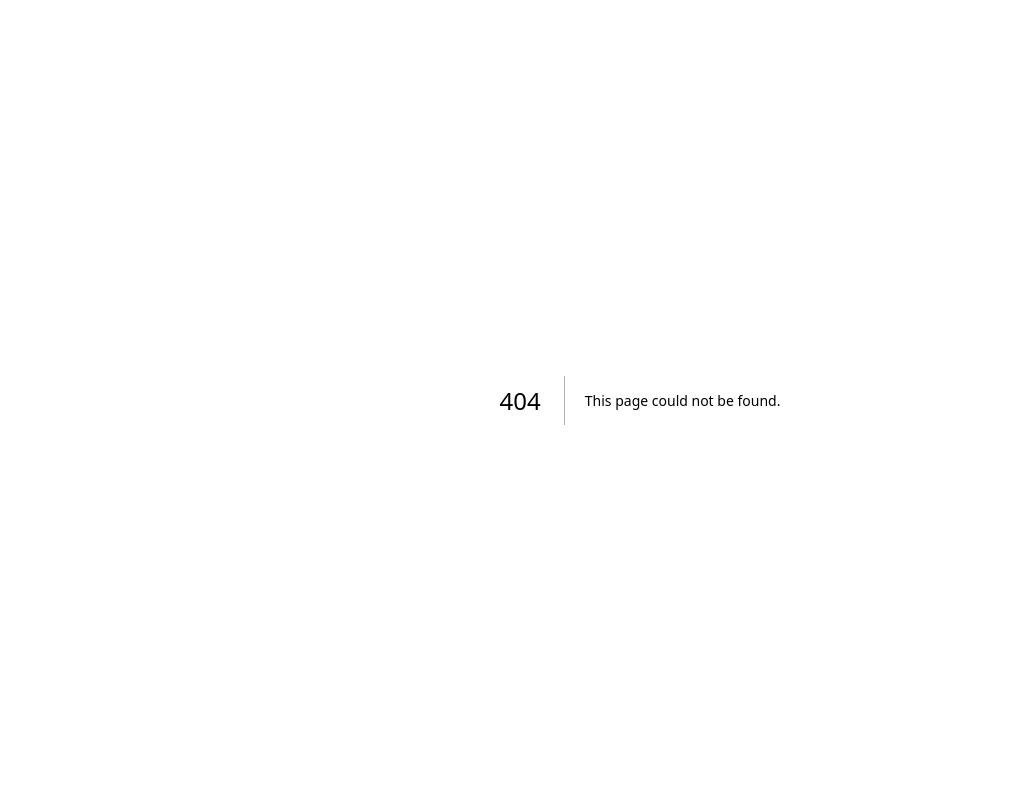
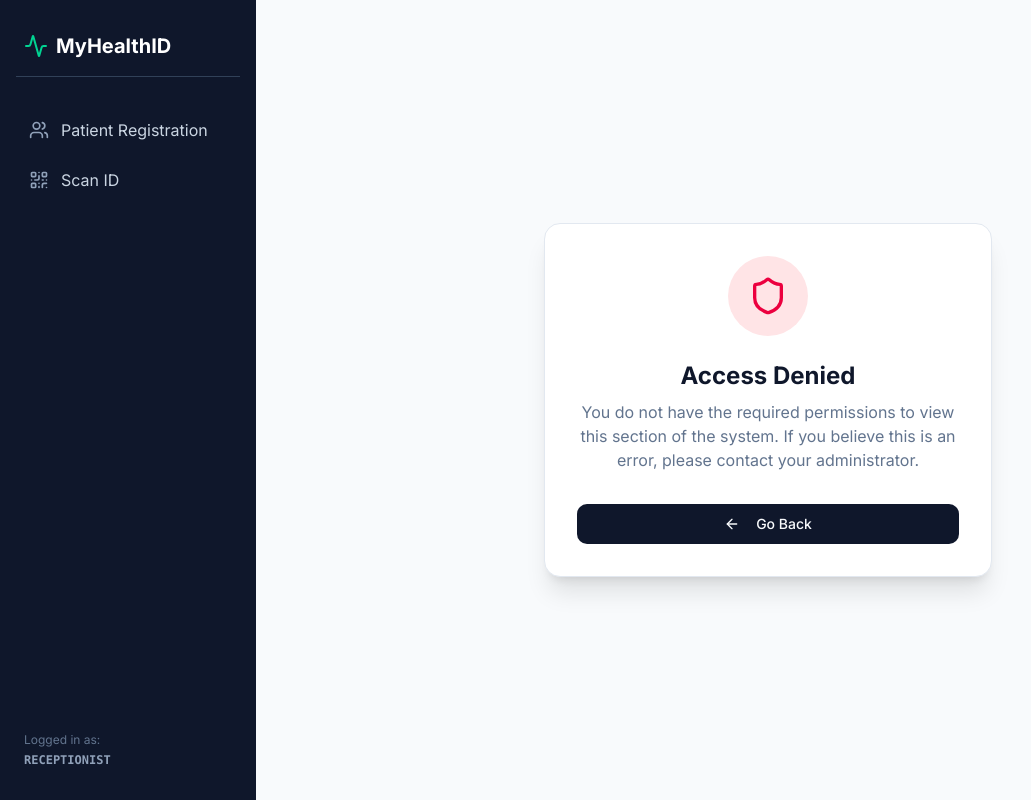
Before and after one commit to addisuyirdaw/MyHealthID-Core, a Next.js app: page /unauthorized in a window 1280 px wide. Before the commit this address had no page. Shown: the whole page, without its empty margins (0-1031 px from the left). Built offline with nearby package versions, Linux system fonts and the light colour scheme; no server answers.

Commit message:
feat: Phase 14 - RBAC middleware guards and dynamic sidebar navigation

```diff
--- a/app/dashboard/page.tsx
+++ b/app/doctor/dashboard/page.tsx
@@ -103,7 +103,7 @@ export default async function DashboardPage({
             </p>
           </div>
           <div className="flex flex-col sm:flex-row items-center gap-4">
-            <form method="GET" action="/dashboard" className="flex items-center gap-2 w-full sm:w-auto">
+            <form method="GET" action="/doctor/dashboard" className="flex items-center gap-2 w-full sm:w-auto">
               <Input
                 name="search"
                 type="text"
@@ -114,7 +114,7 @@ export default async function DashboardPage({
               {currentWard && !searchQuery && <input type="hidden" name="ward" value={currentWard} />}
               <Button type="submit" variant="secondary">Search</Button>
               {searchQuery && (
-                <Link href="/dashboard" className="text-sm font-medium text-slate-500 hover:text-slate-800 ml-2 shrink-0">Clear</Link>
+                <Link href="/doctor/dashboard" className="text-sm font-medium text-slate-500 hover:text-slate-800 ml-2 shrink-0">Clear</Link>
               )}
             </form>
             <div className="bg-white px-4 py-2 rounded-xl shadow-sm border border-slate-200 flex space-x-4 text-sm font-medium shrink-0">
--- a/app/layout.tsx
+++ b/app/layout.tsx
@@ -1,6 +1,7 @@
 import "./globals.css";
 import type { Metadata } from "next";
 import { Inter } from "next/font/google";
+import { Sidebar } from "@/components/Sidebar";
 
 const inter = Inter({ subsets: ["latin"] });
 
@@ -17,7 +18,12 @@ export default function RootLayout({
   return (
     <html lang="en">
       <body className={inter.className}>
-        {children}
+        <div className="flex min-h-screen">
+          <Sidebar />
+          <div className="flex-1 overflow-x-hidden relative">
+            {children}
+          </div>
+        </div>
       </body>
     </html>
   );
--- a/app/scan/page.tsx
+++ b/app/scan/page.tsx
@@ -14,8 +14,7 @@ export default function ScanPage() {
   const handleScan = (e: React.FormEvent) => {
     e.preventDefault();
     if (!scanData.trim()) return;
-    // Simulate instantaneous "scan" redirect
-    router.push(`/dashboard?search=${encodeURIComponent(scanData.trim())}`);
+    router.push(`/doctor/dashboard?search=${encodeURIComponent(scanData.trim())}`);
   };
 
   return (
--- /dev/null
+++ b/app/unauthorized/page.tsx
@@ -0,0 +1,27 @@
+"use client";
+
+import { Shield, ArrowLeft } from "lucide-react";
+import { Button } from "@/components/ui/button";
+import { useRouter } from "next/navigation";
+
+export default function UnauthorizedPage() {
+  const router = useRouter();
+
+  return (
+    <div className="min-h-screen bg-slate-50 flex items-center justify-center p-4">
+      <div className="max-w-md w-full bg-white rounded-2xl shadow-xl border border-slate-200 p-8 text-center flex flex-col items-center">
+        <div className="w-20 h-20 bg-rose-100 rounded-full flex items-center justify-center mb-6">
+          <Shield className="w-10 h-10 text-rose-600" />
+        </div>
+        <h1 className="text-2xl font-bold text-slate-900 mb-2">Access Denied</h1>
+        <p className="text-slate-500 mb-8">
+          You do not have the required permissions to view this section of the system. If you believe this is an error, please contact your administrator.
+        </p>
+        <Button onClick={() => router.back()} className="w-full bg-slate-900 hover:bg-slate-800">
+          <ArrowLeft className="w-4 h-4 mr-2" />
+          Go Back
+        </Button>
+      </div>
+    </div>
+  );
+}
--- /dev/null
+++ b/components/Sidebar.tsx
@@ -0,0 +1,66 @@
+import Link from "next/link";
+import { cookies } from "next/headers";
+import { Shield, Activity, Users, ClipboardList, Pill, TestTubeDiagonal, QrCode } from "lucide-react";
+
+export function Sidebar() {
+  const roleCookie = cookies().get("userRole");
+  const role = roleCookie?.value || "RECEPTIONIST";
+
+  return (
+    <aside className="w-64 bg-slate-900 text-slate-300 min-h-screen p-4 flex flex-col hidden md:flex shrink-0">
+      <div className="flex items-center gap-2 text-white font-bold text-xl mb-8 px-2 py-4 border-b border-slate-700">
+        <Activity className="text-emerald-400" />
+        <span>MyHealthID</span>
+      </div>
+
+      <nav className="flex flex-col gap-2">
+        {/* Available to everyone / Receptionist */}
+        <Link href="/register" className="flex items-center gap-3 px-3 py-2 rounded border border-transparent hover:bg-slate-800 hover:text-white transition-colors">
+          <Users className="w-5 h-5 text-slate-400" />
+          Patient Registration
+        </Link>
+        <Link href="/scan" className="flex items-center gap-3 px-3 py-2 rounded border border-transparent hover:bg-slate-800 hover:text-white transition-colors">
+          <QrCode className="w-5 h-5 text-slate-400" />
+          Scan ID
+        </Link>
+
+        {/* Doctor & Admin only */}
+        {(role === "DOCTOR" || role === "ADMIN") && (
+          <Link href="/doctor/dashboard" className="flex items-center gap-3 px-3 py-2 rounded border border-transparent hover:bg-slate-800 hover:text-white transition-colors">
+            <ClipboardList className="w-5 h-5 text-slate-400" />
+            Clinical Records
+          </Link>
+        )}
+
+        {/* Administrator only */}
+        {role === "ADMIN" && (
+          <Link href="/admin/dashboard" className="flex items-center gap-3 px-3 py-2 rounded border border-transparent hover:bg-slate-800 hover:text-white transition-colors">
+            <Shield className="w-5 h-5 text-emerald-400" />
+            <span className="text-emerald-100">Management Analytics</span>
+          </Link>
+        )}
+
+        {/* Pharmacy & Admin only */}
+        {(role === "PHARMACIST" || role === "ADMIN") && (
+          <Link href="/pharmacy" className="flex items-center gap-3 px-3 py-2 rounded border border-transparent hover:bg-slate-800 hover:text-white transition-colors">
+            <Pill className="w-5 h-5 text-slate-400" />
+            Pharmacy
+          </Link>
+        )}
+
+        {/* Lab & Admin only */}
+        {(role === "LAB_TECH" || role === "ADMIN") && (
+          <Link href="/lab" className="flex items-center gap-3 px-3 py-2 rounded border border-transparent hover:bg-slate-800 hover:text-white transition-colors">
+            <TestTubeDiagonal className="w-5 h-5 text-slate-400" />
+            Laboratory
+          </Link>
+        )}
+      </nav>
+
+      <div className="mt-auto px-2 pb-4 text-xs text-slate-500 flex flex-col gap-1">
+        <span>Logged in as:</span>
+        <span className="font-mono font-bold text-slate-400">{role}</span>
+      </div>
+    </aside>
+  );
+}
--- a/middleware.ts
+++ b/middleware.ts
@@ -12,28 +12,33 @@ export function middleware(request: NextRequest) {
     return NextResponse.next();
   }
 
-  // Protect Dashboard
-  if (path.startsWith('/dashboard') && userRole !== 'DOCTOR' && userRole !== 'ADMIN') {
-    // If not a doctor, redirect them appropriately or to login.
-    // For this basic check, we'll imagine a /login page exists.
-    return NextResponse.redirect(new URL('/login', request.url));
+  // Protect Admin Dashboard
+  if (path.startsWith('/admin') && userRole !== 'ADMIN') {
+    return NextResponse.redirect(new URL('/unauthorized', request.url));
+  }
+
+  // Protect Doctor Dashboard
+  if (path.startsWith('/doctor') && userRole !== 'DOCTOR' && userRole !== 'ADMIN') {
+    return NextResponse.redirect(new URL('/unauthorized', request.url));
   }
 
   // Protect Lab
   if (path.startsWith('/lab') && userRole !== 'LAB_TECH' && userRole !== 'ADMIN') {
-    return NextResponse.redirect(new URL('/login', request.url));
+    return NextResponse.redirect(new URL('/unauthorized', request.url));
   }
 
   // Protect Pharmacy
   if (path.startsWith('/pharmacy') && userRole !== 'PHARMACIST' && userRole !== 'ADMIN') {
-    return NextResponse.redirect(new URL('/login', request.url));
+    return NextResponse.redirect(new URL('/unauthorized', request.url));
   }
 
   // Basic redirection from root or login if already authenticated with a role
   if ((path === '/' || path === '/login') && userRole) {
-    if (userRole === 'DOCTOR') return NextResponse.redirect(new URL('/dashboard', request.url));
+    if (userRole === 'ADMIN') return NextResponse.redirect(new URL('/admin/dashboard', request.url));
+    if (userRole === 'DOCTOR') return NextResponse.redirect(new URL('/doctor/dashboard', request.url));
     if (userRole === 'LAB_TECH') return NextResponse.redirect(new URL('/lab', request.url));
     if (userRole === 'PHARMACIST') return NextResponse.redirect(new URL('/pharmacy', request.url));
+    if (userRole === 'RECEPTIONIST') return NextResponse.redirect(new URL('/register', request.url));
   }
 
   return NextResponse.next();
@@ -41,5 +46,5 @@ export function middleware(request: NextRequest) {
 
 export const config = {
   // Apply this middleware to these specific paths
-  matcher: ['/dashboard/:path*', '/lab/:path*', '/pharmacy/:path*', '/', '/login'],
+  matcher: ['/admin/:path*', '/doctor/:path*', '/lab/:path*', '/pharmacy/:path*', '/', '/login'],
 };
```
Also changed, not shown: app/doctor/dashboard/pharmacy/page.tsx (renamed from app/dashboard/pharmacy/page.tsx), app/doctor/dashboard/triage/page.tsx (renamed from app/dashboard/triage/page.tsx), 2 other files (tests, documents, lock files or other folders).
